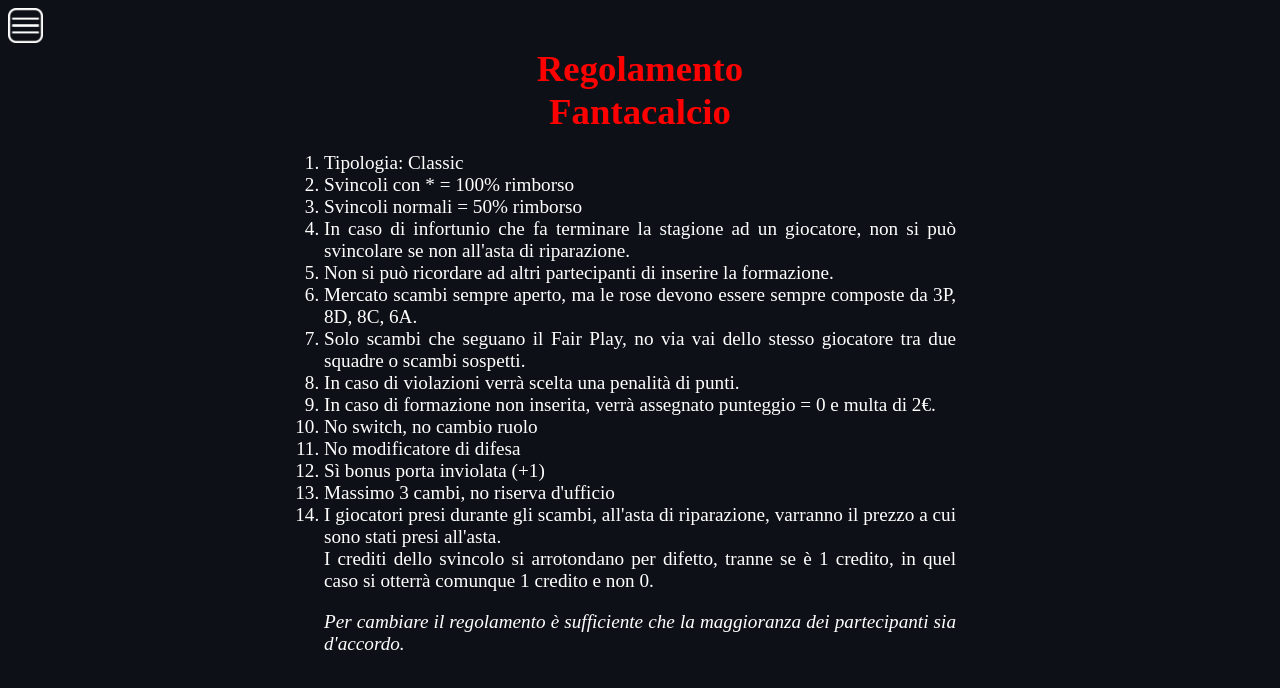
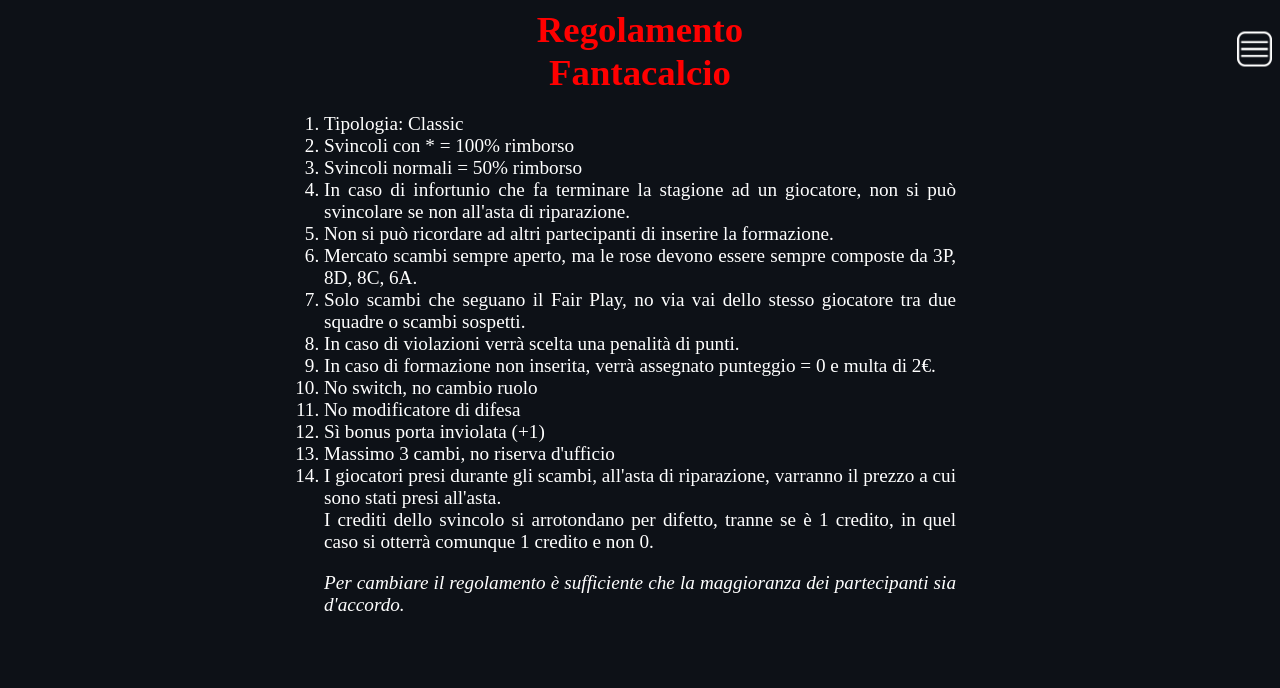
Before and after one commit to Ordnassela19/Ordnassela19.github.io, a plain HTML site: page regole.html in a window 1280 px wide. Drawn offline with Linux system fonts and the light colour scheme.

Commit message:
test fix

```diff
--- a/regole.html
+++ b/regole.html
@@ -17,11 +17,11 @@
         <a href="premi.html">Premi e costi</a>
         <a href="classifiche.html">Storico</a>
     </div>
-    <div id="header-content">
-        <span onclick="openNav()">
-            <img width="5%" src="images/menu_bianco.png" id="menu">
+    <div class="header-bar">
+        <h1 id="titolo" style="color:red">Regolamento<br>Fantacalcio</h1>
+        <span onclick="openNav()" class="menu-icon">
+            <img src="images/menu_bianco.png" id="menu">
         </span>
-        <h1 id="titolo" style="color:red">Regolamento<br>Fantacalcio</h1>
     </div>
     <div style="font-size: larger;">
         <ol class="justified">
```
Also changed, not shown: classifiche.html (+4 -4 lines), index.html (+1 -1 lines), premi.html (+4 -4 lines), record.html (+4 -4 lines). Lines whose indentation alone changed are shown as unchanged.
